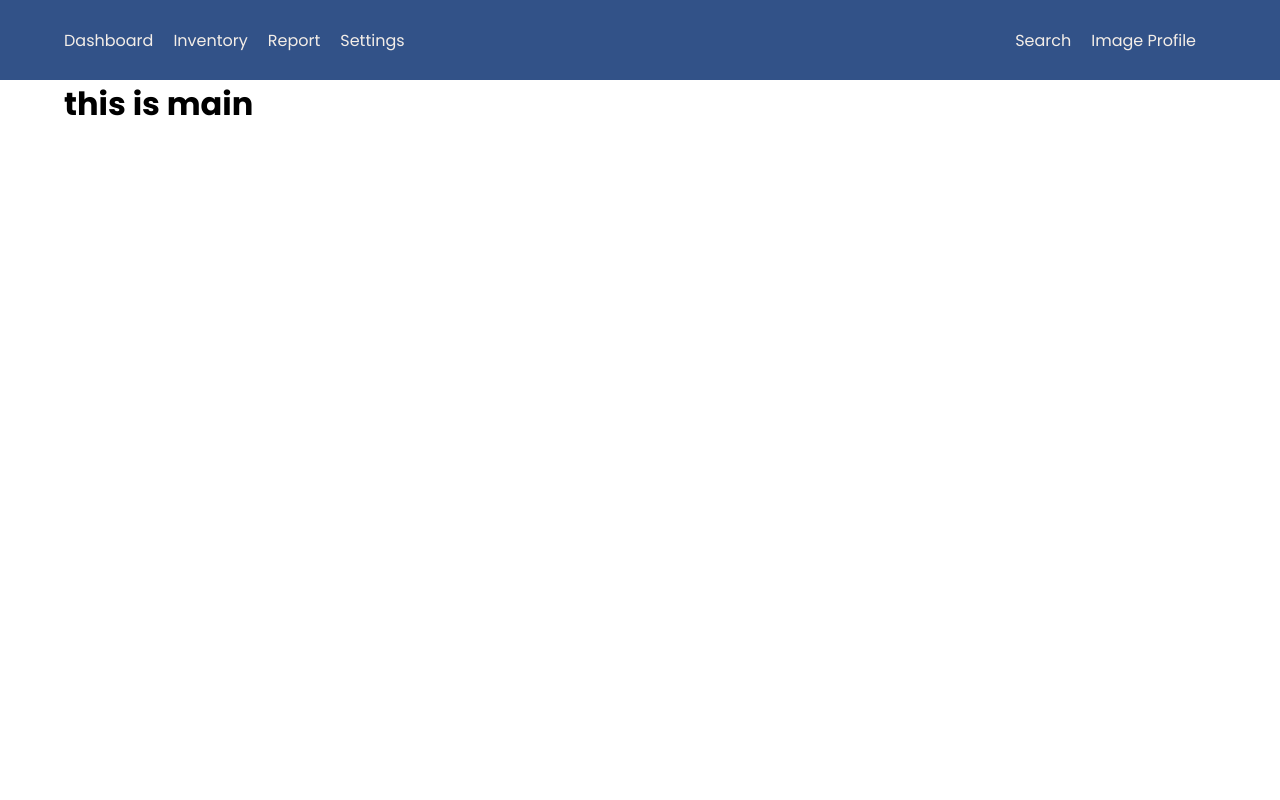
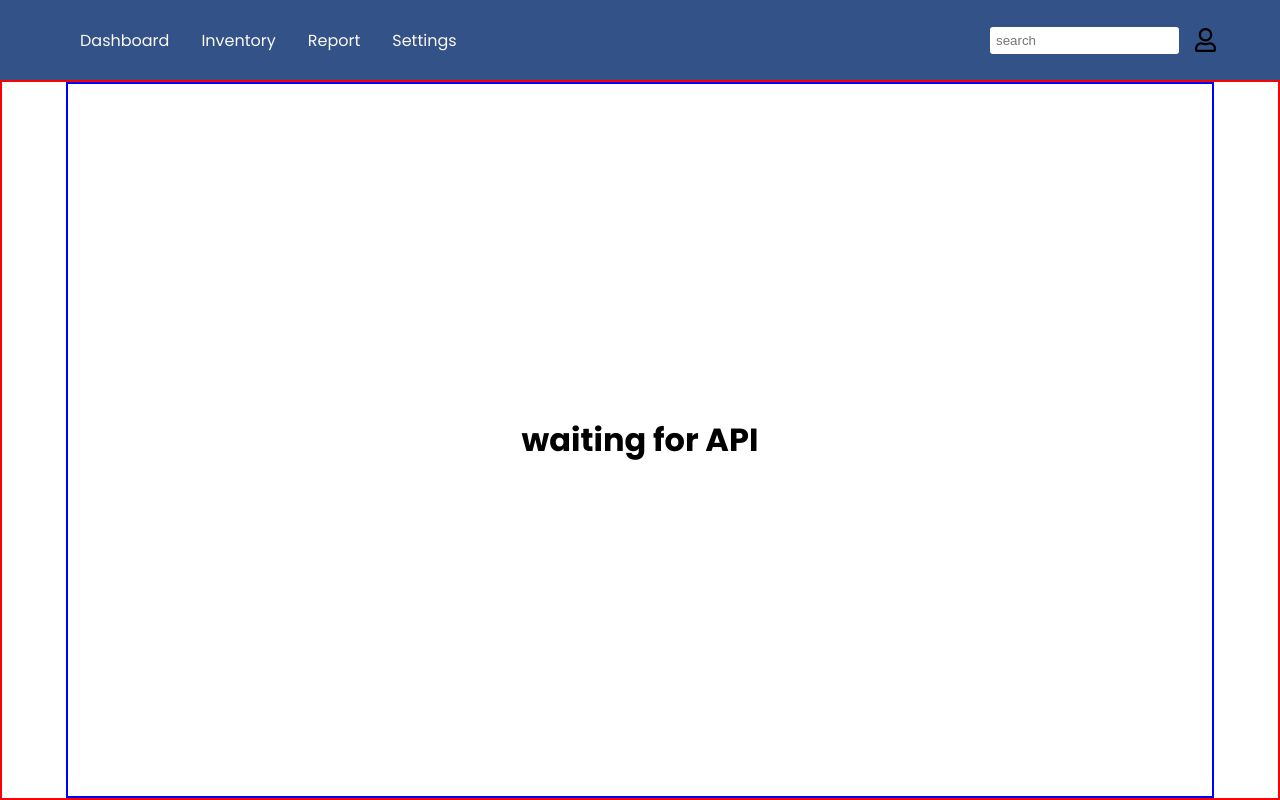
Before and after one commit to ariqathallah/tugas-iai, a React (Create React App) app: page / in a window 1280 px wide. Built offline with nearby package versions, Linux system fonts and the light colour scheme; the HTML template or start-up script is replaced by a standard one.

Commit message:
added some features

```diff
--- a/src/components/main/Main.css
+++ b/src/components/main/Main.css
@@ -1,5 +1,14 @@
 .main-container {
   height: 90vh;
-  width: 90%;
+  border: 2px solid red;
+}
+
+.main-content {
+  height: 100%;
+  max-width: 90%;
   margin: auto;
+  border: 2px solid blue;
+  display: flex;
+  justify-content: center;
+  align-items: center;
 }
--- a/src/components/main/Main.js
+++ b/src/components/main/Main.js
@@ -5,7 +5,7 @@ const Main = () => {
   return (
     <div className='main-container'>
       <div className='main-content'>
-        <h1>this is main</h1>
+        <h1>waiting for API</h1>
       </div>
     </div>
   );
--- a/src/components/navbar/Navbar.css
+++ b/src/components/navbar/Navbar.css
@@ -14,7 +14,24 @@
 
 .nav-link a,
 .nav-profile a {
-  padding-right: 20px;
+  padding: 16px;
   text-decoration: none;
-  color: #f4eee8;
+  color: #fcf8f4;
 }
+
+.nav-profile {
+  display: flex;
+  align-items: center;
+}
+
+.nav-profile input {
+  padding: 6px;
+  border-radius: 3px;
+  border: none;
+}
+
+.profile-icon {
+  display: inline-block;
+  margin-left: 16px;
+  font-size: 24px;
+}
--- a/src/components/navbar/Navbar.js
+++ b/src/components/navbar/Navbar.js
@@ -13,8 +13,10 @@ const Navbar = () => {
         </div>
 
         <div className='nav-profile'>
-          <a href='#'>Search</a>
-          <a href='#'>Image Profile</a>
+          <input type='search' name='' id='' placeholder='search' />
+          <div className='profile-icon'>
+            <i class='far fa-user'></i>
+          </div>
         </div>
       </div>
     </nav>
```
